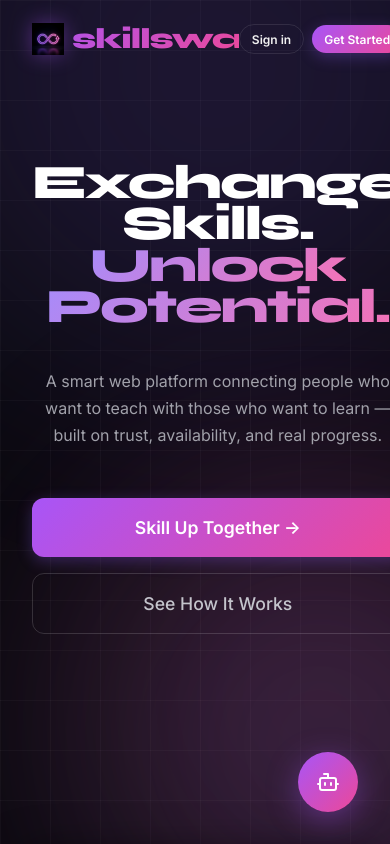
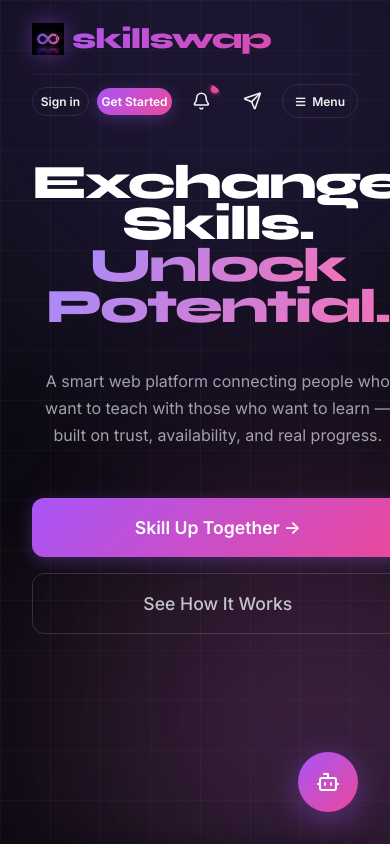
Before and after one commit to srkhanumanthu06/Skill_Swap, a website: page index.html in a window 390 px wide. Shown: the top 844 px of the page. Drawn offline with nearby package versions, Linux system fonts and the light colour scheme; no server answers.

Commit message:
Halve logo size and split navbar into two rows for mobile

```diff
--- a/styles.css
+++ b/styles.css
@@ -2143,16 +2143,35 @@ input, textarea, select {
 }
 
 @media (max-width: 768px) {
+  .navbar .container {
+    flex-wrap: wrap;
+    gap: 0.75rem;
+  }
+
   .nav-logo {
-    font-size: 1rem;
+    font-size: 0.65rem !important; /* Half size of previous 1.35rem roughly */
+    flex: 1 1 auto;
+  }
+
+  .nav-logo .logo-img {
+    width: 24px;
   }
 
   .nav-actions {
-    gap: 0.5rem !important;
+    width: 100%;
+    justify-content: space-between;
+    padding-top: 0.5rem;
+    border-top: 1px solid rgba(255, 255, 255, 0.05);
+    gap: 0.25rem !important;
+  }
+
+  .nav-actions .btn {
+    padding: 0.4rem 0.6rem !important;
+    font-size: 0.7rem !important;
   }
 
   .hero-title {
-    font-size: 2.2rem;
+    font-size: 2rem;
   }
 
   .steps-grid {
```
